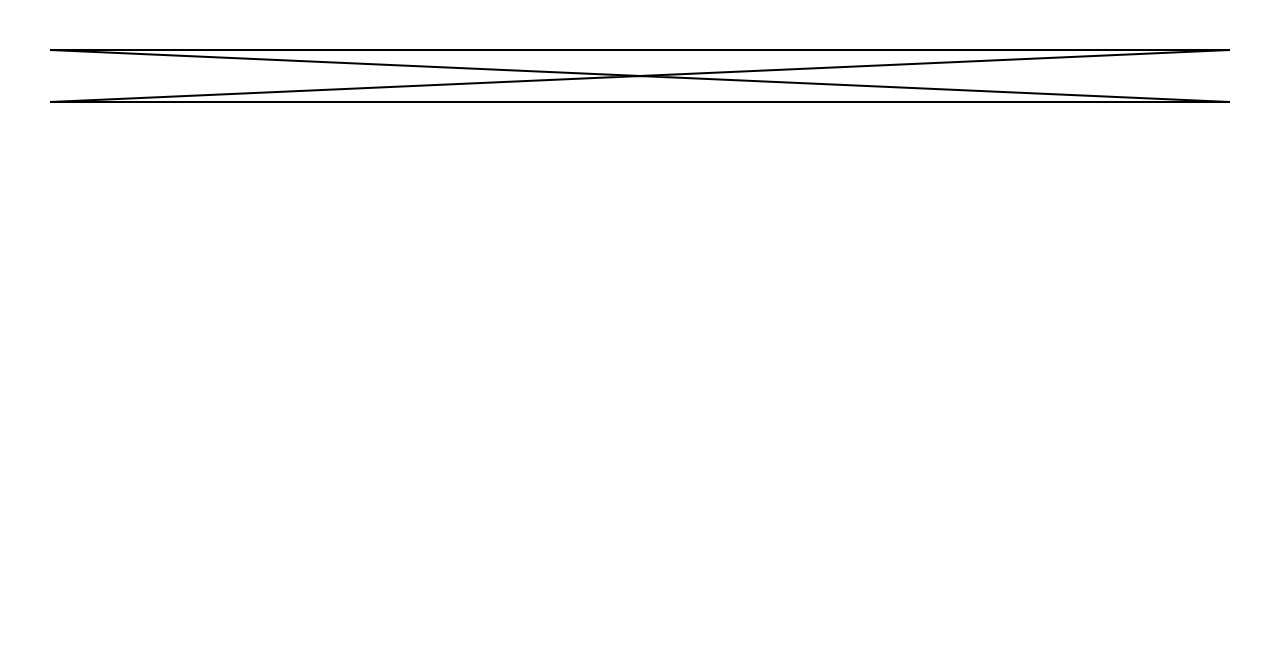
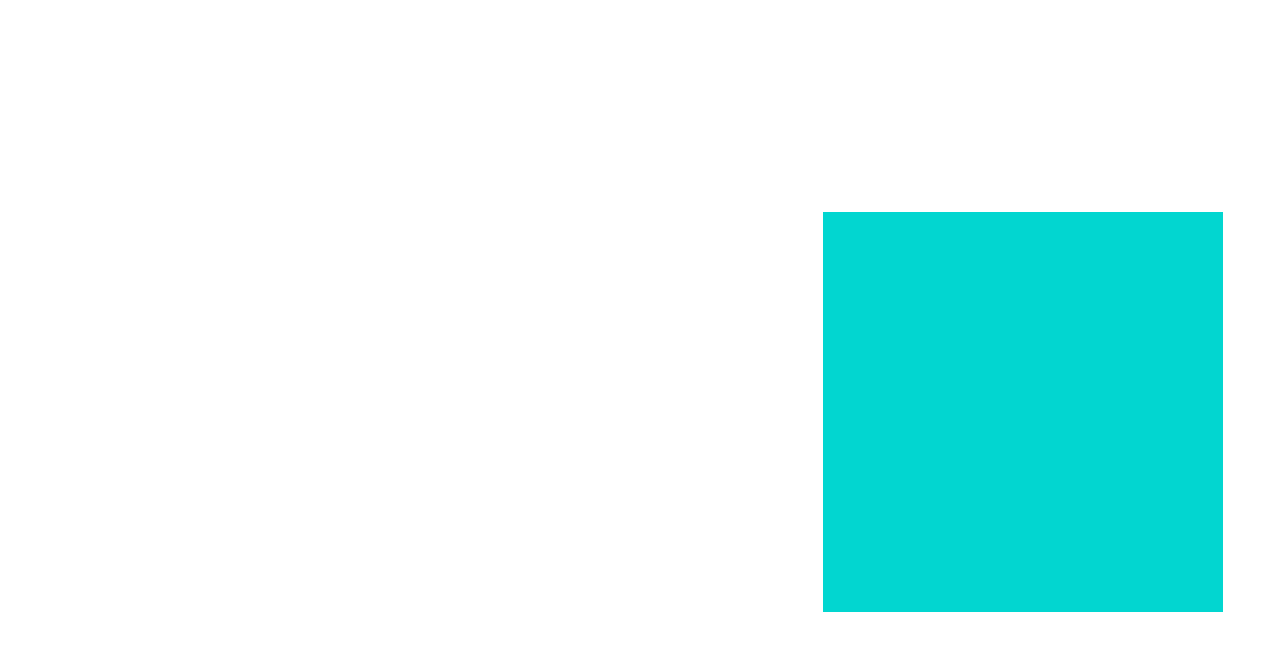
Before and after one commit to EHB-MCT/dev1-exercises-BrikMinnart, a plain HTML site: page index.html in a window 1280 px wide. Drawn offline with Linux system fonts and the light colour scheme.

Commit message:
random colors

```diff
--- /dev/null
+++ b/exercises/2-Variables/2-2-randomColors.js
@@ -0,0 +1,24 @@
+"use strict"
+
+let canvas = document.querySelector("canvas");
+canvas.width = window.innerWidth;
+canvas.height = window.innerHeight;
+let context = canvas.getContext("2d");
+
+let width = context.canvas.width;
+let height = context.canvas.height;
+
+let size = 400;
+let randomX = Math.floor(Math.random()* (width - size));
+let randomY = Math.floor(Math.random()* (height - size));
+
+let r = Math.floor(Math.random()* 255);
+let g = Math.floor(Math.random()*255);
+let b = Math.floor(Math.random()*255);
+
+
+console.log(r, g, b);
+
+let color = "rgb("+r+","+g+","+b+")";
+context.fillStyle = color
+context.fillRect(randomX,randomY,size,size);
--- a/index.html
+++ b/index.html
@@ -1,7 +1,7 @@
 <html>
 
 <head>
-    <script src="exercises/2-Variables/2-1-moreLines.js" type="module"></script>
+    <script src="exercises/2-Variables/2-2-randomColors.js" type="module"></script>
     <link rel="stylesheet" type="text/css" href="styles/index.css" />
 </head>
 
```
